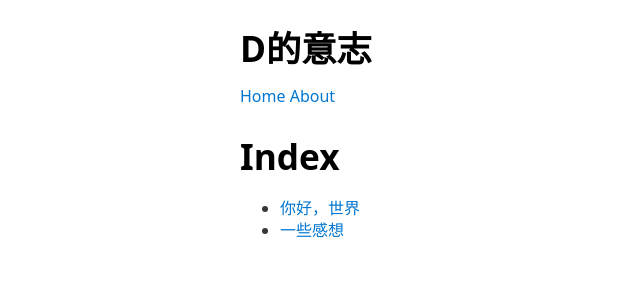
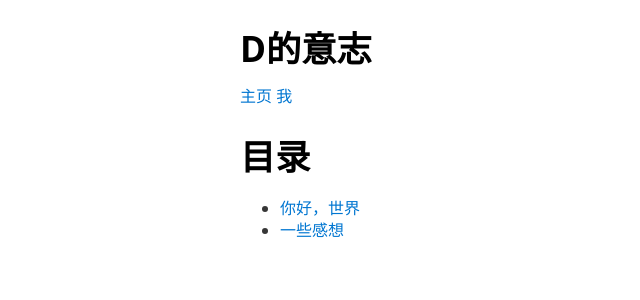
Before and after one commit to ColdHarbour96/coldharbour96.github.io, a Flask app: page / in a window 1280 px wide. Shown: the top 300 px of the page, without its empty margins (0-640 px from the left). Run offline with Flask 3, Linux system fonts and the light colour scheme.

Commit message:
Changed everything to Chinese

```diff
--- a/templates/base.html
+++ b/templates/base.html
@@ -10,8 +10,8 @@
     <header>
         <a href="{{ url_for('index')}}"><h1>D的意志</h1></a>
         <nav>
-            <a href="{{ url_for('index') }}">Home</a>
-            <a href="{{ url_for('about') }}">About</a>
+            <a href="{{ url_for('index') }}">主页</a>
+            <a href="{{ url_for('about') }}">我</a>
         </nav>
     </header>
     <main>
--- a/templates/index.html
+++ b/templates/index.html
@@ -1,6 +1,6 @@
 {% extends "base.html" %}
 {% block content %}
-<h1>Index</h1>
+<h1>目录</h1>
 <ul>
     {% for post in posts %}
         <li><a href="{{ url_for('post', slug=post.slug)}}">{{post.title}}</a></li>
```
